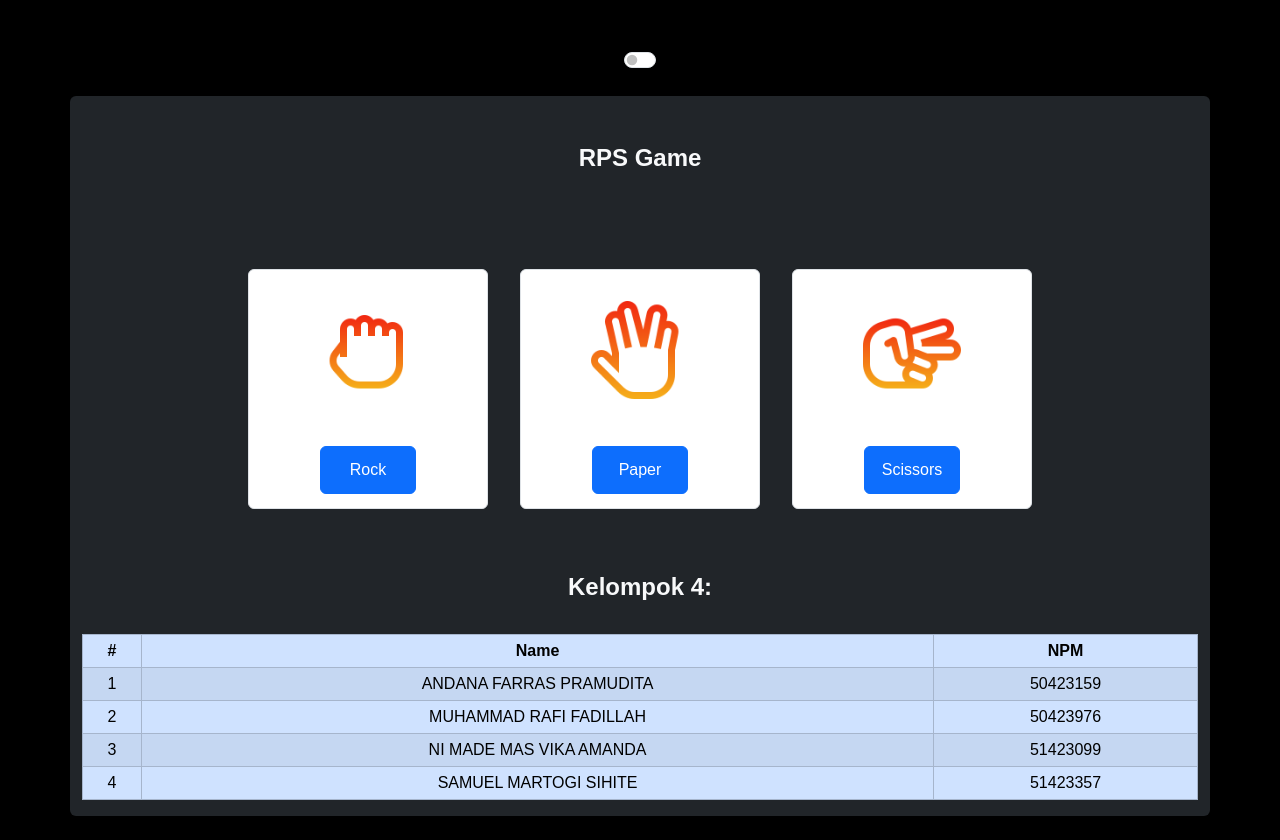
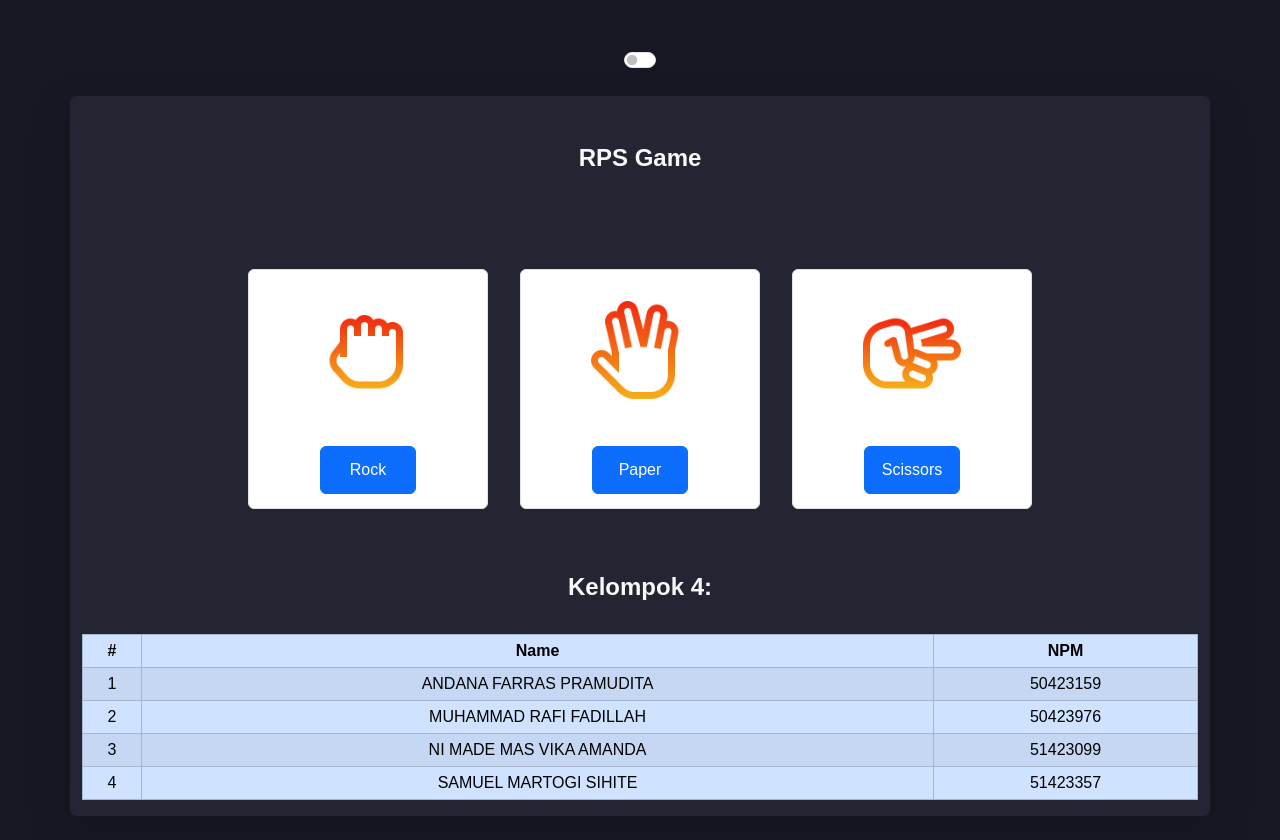
Before and after one commit to nexblu/game-rps, a React (Vite) app: page / in a window 1280 px wide. Built offline with nearby package versions, Linux system fonts and the light colour scheme; a web font is replaced by a local one.

Commit message:
udpate design

```diff
--- a/src/App.jsx
+++ b/src/App.jsx
@@ -14,10 +14,10 @@ const App = () => {
 
     return (
         <>
-            <section className={`jumbotron text-light ${isDarkMode ? 'bg-black' : 'bg-light'}`}>
+            <section className={`jumbotron text-light ${isDarkMode ? 'bg-dark-v1' : 'bg-light-v1'}`}>
                 <br /><br />
                 <DarkMode isChecked={isDarkMode} handleChange={toggleDarkMode} />
-                <Container className={`rounded ${isDarkMode ? 'bg-dark' : 'bg-light-container'} shadow-lg`}>
+                <Container className={`rounded ${isDarkMode ? 'bg-dark-v2' : 'bg-light-container'} shadow-lg`}>
                     <br /><br />
                     <div className="row text-center fw-bold title">
                         <div className="col">
@@ -30,34 +30,34 @@ const App = () => {
                     <div className="row text-center">
                         <div className="col">
                             <h4 className={`fw-bold ${isDarkMode ? 'text-light' : 'text-dark'}`}>Kelompok 4: </h4><br />
-                            <Table striped bordered hover size="sm" className={`${isDarkMode ? 'table-primary' : 'table-dark'}`}>
+                            <Table striped bordered hover size="sm" className={`${isDarkMode ? 'table-primary' : 'table-dark-v1'}`}>
                                 <thead>
                                     <tr>
-                                        <th>#</th>
-                                        <th>Name</th>
-                                        <th>NPM</th>
+                                        <th className={`${isDarkMode ? '' : 'text-light'}`}>#</th>
+                                        <th className={`${isDarkMode ? '' : 'text-light'}`}>Name</th>
+                                        <th className={`${isDarkMode ? '' : 'text-light'}`}>NPM</th>
                                     </tr>
                                 </thead>
                                 <tbody>
                                     <tr>
-                                        <td>1</td>
-                                        <td>ANDANA FARRAS PRAMUDITA</td>
-                                        <td>50423159</td>
+                                        <td className={`${isDarkMode ? '' : 'text-light'}`}>1</td>
+                                        <td className={`${isDarkMode ? '' : 'text-light'}`}>ANDANA FARRAS PRAMUDITA</td>
+                                        <td className={`${isDarkMode ? '' : 'text-light'}`}>50423159</td>
                                     </tr>
                                     <tr>
-                                        <td>2</td>
-                                        <td>MUHAMMAD RAFI FADILLAH</td>
-                                        <td>50423976</td>
+                                        <td className={`${isDarkMode ? '' : 'text-light'}`}>2</td>
+                                        <td className={`${isDarkMode ? '' : 'text-light'}`}>MUHAMMAD RAFI FADILLAH</td>
+                                        <td className={`${isDarkMode ? '' : 'text-light'}`}>50423976</td>
                                     </tr>
                                     <tr>
-                                        <td>3</td>
-                                        <td>NI MADE MAS VIKA AMANDA</td>
-                                        <td>51423099</td>
+                                        <td className={`${isDarkMode ? '' : 'text-light'}`}>3</td>
+                                        <td className={`${isDarkMode ? '' : 'text-light'}`}>NI MADE MAS VIKA AMANDA</td>
+                                        <td className={`${isDarkMode ? '' : 'text-light'}`}>51423099</td>
                                     </tr>
                                     <tr>
-                                        <td>4</td>
-                                        <td>SAMUEL MARTOGI SIHITE</td>
-                                        <td>51423357</td>
+                                        <td className={`${isDarkMode ? '' : 'text-light'}`}>4</td>
+                                        <td className={`${isDarkMode ? '' : 'text-light'}`}>SAMUEL MARTOGI SIHITE</td>
+                                        <td className={`${isDarkMode ? '' : 'text-light'}`}>51423357</td>
                                     </tr>
                                 </tbody>
                             </Table>
--- a/static/css/main.css
+++ b/static/css/main.css
@@ -2,11 +2,28 @@
 body {
   font-family: "Recursive", sans-serif;
 }
+body .jumbotron.bg-dark-v1 {
+  background-color: #171823;
+  min-height: 100vh;
+}
+body .jumbotron.bg-light-v1 {
+  background-color: #F9FAFB;
+}
 body .jumbotron {
   min-height: 100vh;
 }
+body .jumbotron .container.bg-dark-v2 {
+  background-color: #242533;
+}
 body .jumbotron .container {
-  background-color: #FCFFFF;
+  background-color: #FFFFFF;
+}
+body .jumbotron .container .row .col table.table-dark-v1 {
+  --bs-table-bg: #242533;
+  --bs-table-border-color: #242533;
+}
+body .jumbotron .container .game .item-rps.bg-dark-v1 {
+  background-color: #242533;
 }
 body .jumbotron .container .game .item-rps button.btn-light-theme {
   --bs-btn-bg: #08956E;
--- a/static/scss/main.scss
+++ b/static/scss/main.scss
@@ -2,11 +2,32 @@
 
 body {
     font-family: 'Recursive', sans-serif;
+    .jumbotron.bg-dark-v1 {
+        background-color: #171823;
+        min-height: 100vh;
+    }
+    .jumbotron.bg-light-v1 {
+        background-color: #F9FAFB;
+    }
     .jumbotron {
         min-height: 100vh;
+        .container.bg-dark-v2 {
+            background-color: #242533;
+        }
         .container {
-            background-color: #FCFFFF;
+            background-color: #FFFFFF;
+            .row {
+                .col {
+                    table.table-dark-v1 {
+                        --bs-table-bg: #242533;
+                        --bs-table-border-color: #242533;
+                    }
+                }
+            }
             .game {
+                .item-rps.bg-dark-v1 {
+                    background-color: #242533;
+                }
                 .item-rps {
                     button.btn-light-theme {
                         --bs-btn-bg: #08956E;
```
Also changed, not shown: src/components/GameRPS.jsx (+3 -3 lines).
